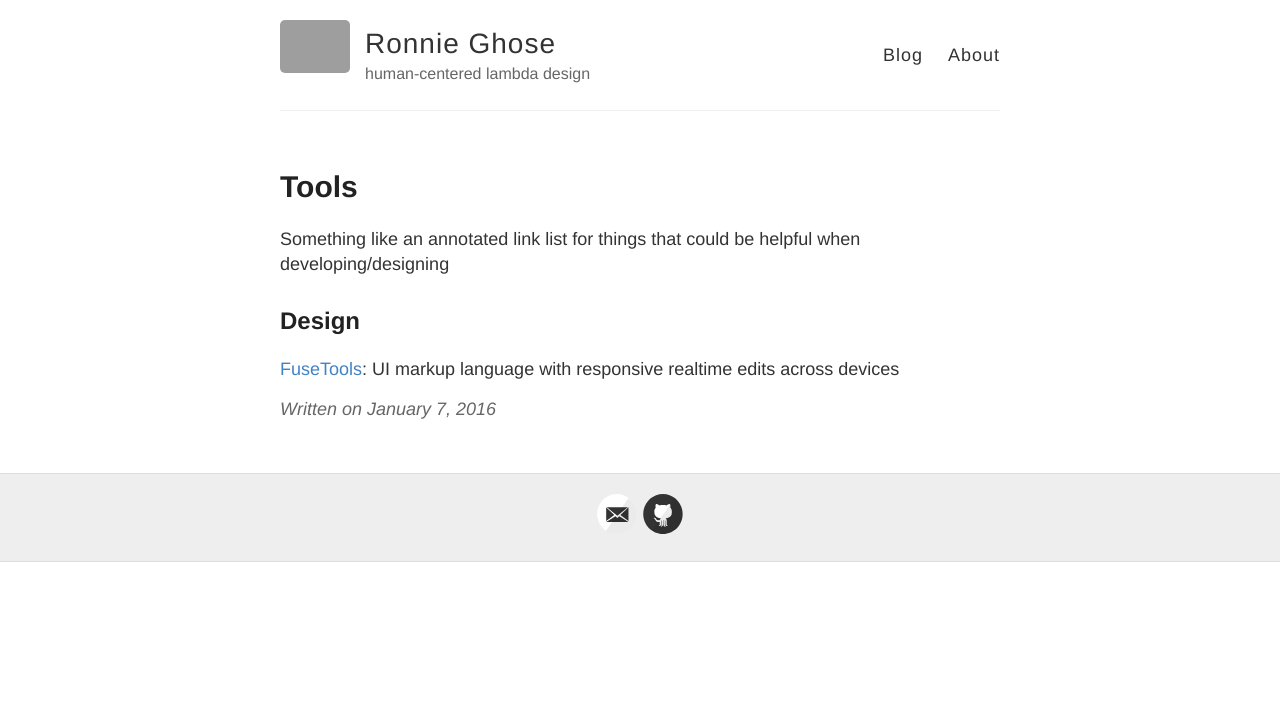
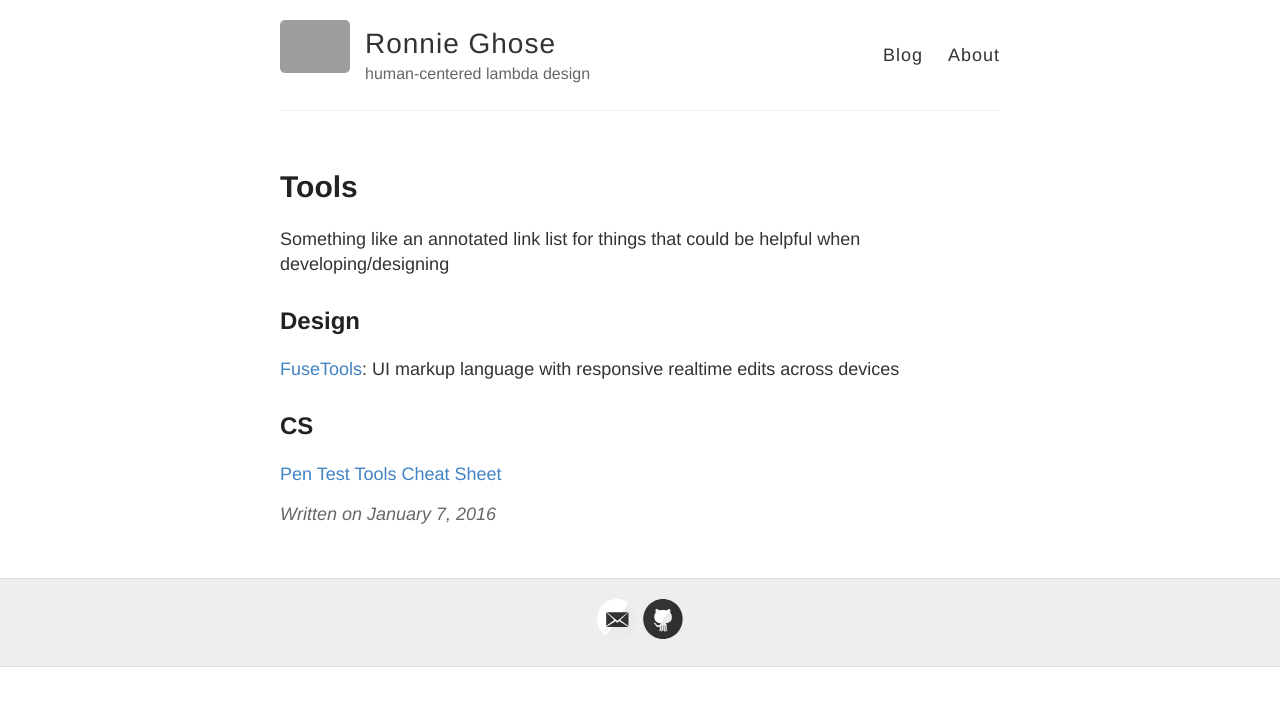
Before and after one commit to RONNCC/ronncc.github, a Jekyll site: the page built from _posts/2016-1-7-Cool Tools.md, in a window 1280 px wide. Shown: the top 706 px of the page. Built offline with Jekyll 4.4.1, drawn with Linux system fonts in a browser that asks for light colours; comment, search, counter and statistics services are not loaded; grey boxes are pictures that could not be loaded.

Commit message:
Updated 2016-1-7-Cool Tools.md

```diff
--- a/_posts/2016-1-7-Cool Tools.md
+++ b/_posts/2016-1-7-Cool Tools.md
@@ -2,18 +2,20 @@
 categories:
   - Misc
 tags: []
-comment:
-info:
-date: '2016-1-7'
+comment: null
+info: null
+date: 2016-1-7
 type: post
 layout: post
 published: true
 sha: f9e4aaa83fd0a6d5f55e806fe8705bfa822c938f
-slug: 'Cool Tools'
+slug: Cool Tools
 title: Tools
-
 ---
 Something like an annotated link list for things that could be helpful when developing/designing
 
 ## Design
 [FuseTools](https://www.fusetools.com/): UI markup language with responsive realtime edits across devices
+
+## CS
+[Pen Test Tools Cheat Sheet](https://highon.coffee/blog/penetration-testing-tools-cheat-sheet/)
```
